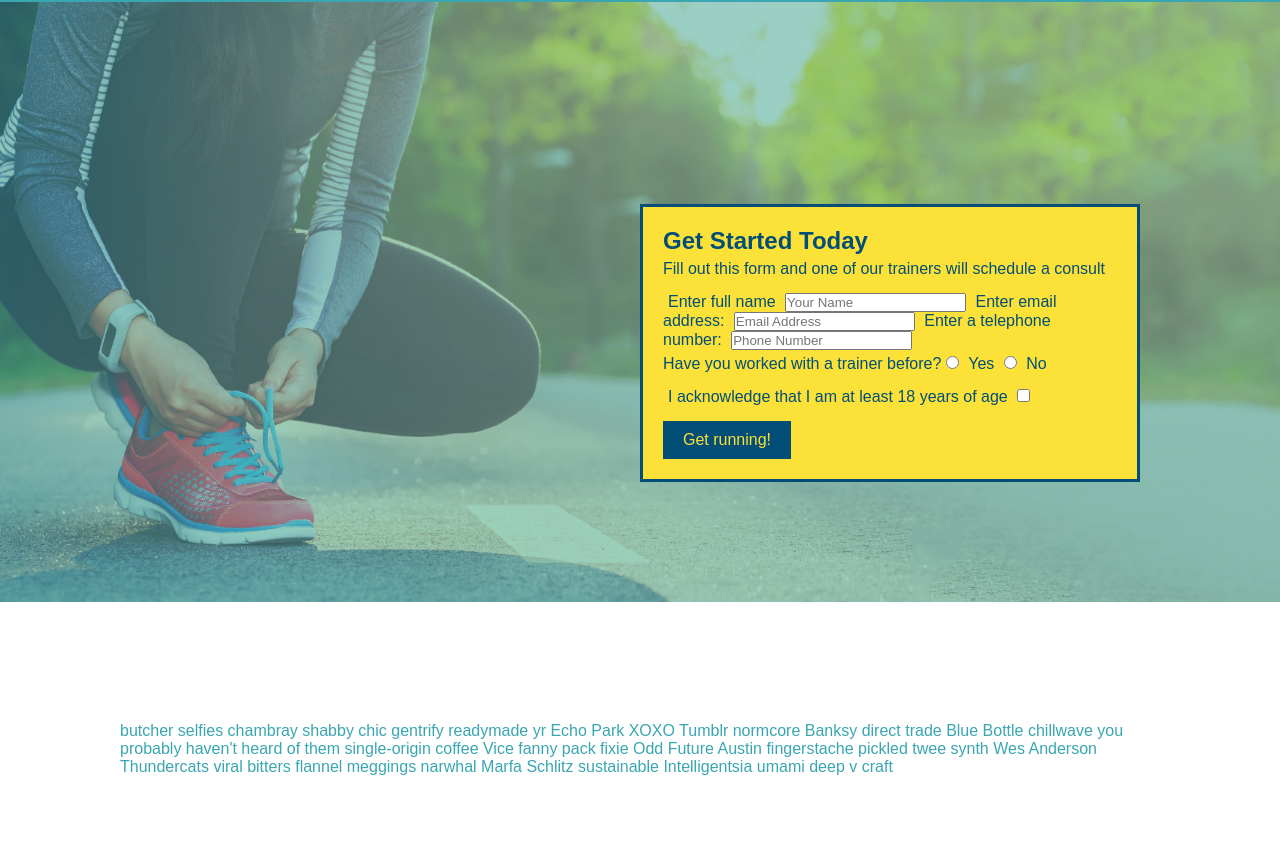
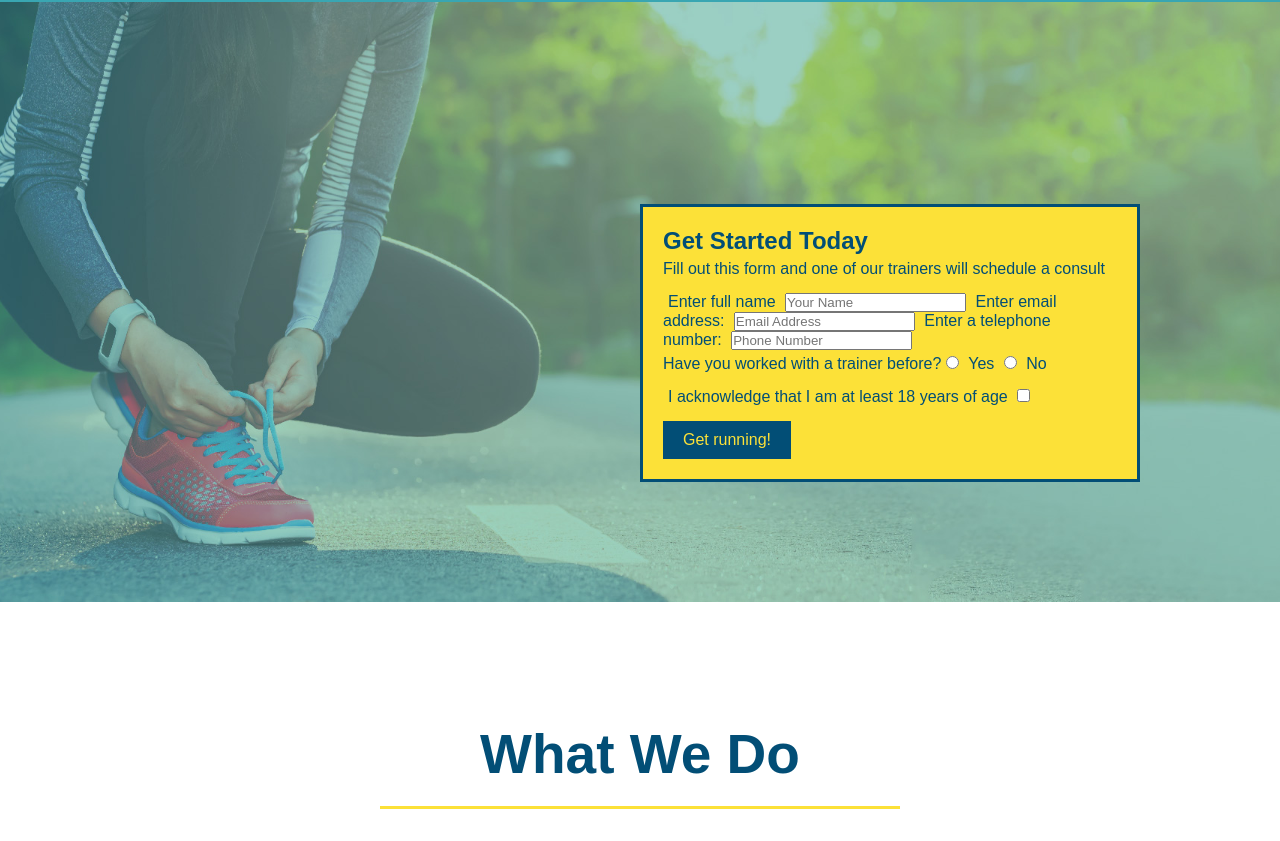
Before and after one commit to SeanShin0821/run-buddy, a plain HTML site: page index.html in a window 1280 px wide. Shown: the part 80-921 px from the top of the page. Drawn offline with Linux system fonts and the light colour scheme.

Commit message:
style what you do section

```diff
--- a/assets/css/style.css
+++ b/assets/css/style.css
@@ -37,6 +37,25 @@ header nav ul li a {
     font-weight: lighter;
     font-size: 22px;
 }
+.intro {
+    text-align: center;
+  }
+  .intro h2 {
+    font-size: 55px;
+    color: #024e76;
+    margin-bottom: 35px;
+    padding: 0 100px 20px 100px;
+    border-bottom: 3px solid;
+    border-color: #fce138;
+    display: inline-block;
+  }
+  .intro p {
+    line-height: 1.7;
+    color: #39a6b2;
+    width: 80%;
+    font-size: 20px;
+    margin: 0 auto;
+  }
 footer {
     background: #fce138;
     width: 100%;
--- a/index.html
+++ b/index.html
@@ -63,7 +63,8 @@
 
   <!-- "what we do" section -->
   <section>
-    <section id="what-we-do">
+    <section id="what-we-do" class="intro">
+        <h2>What We Do</h2>
     <p>
         butcher selfies chambray shabby chic gentrify readymade yr Echo Park XOXO Tumblr normcore Banksy direct trade Blue Bottle chillwave you probably haven't heard of them single-origin coffee Vice fanny pack fixie Odd Future Austin fingerstache pickled twee synth Wes Anderson Thundercats viral bitters flannel meggings narwhal Marfa Schlitz sustainable Intelligentsia umami deep v craft
     </p>
```
